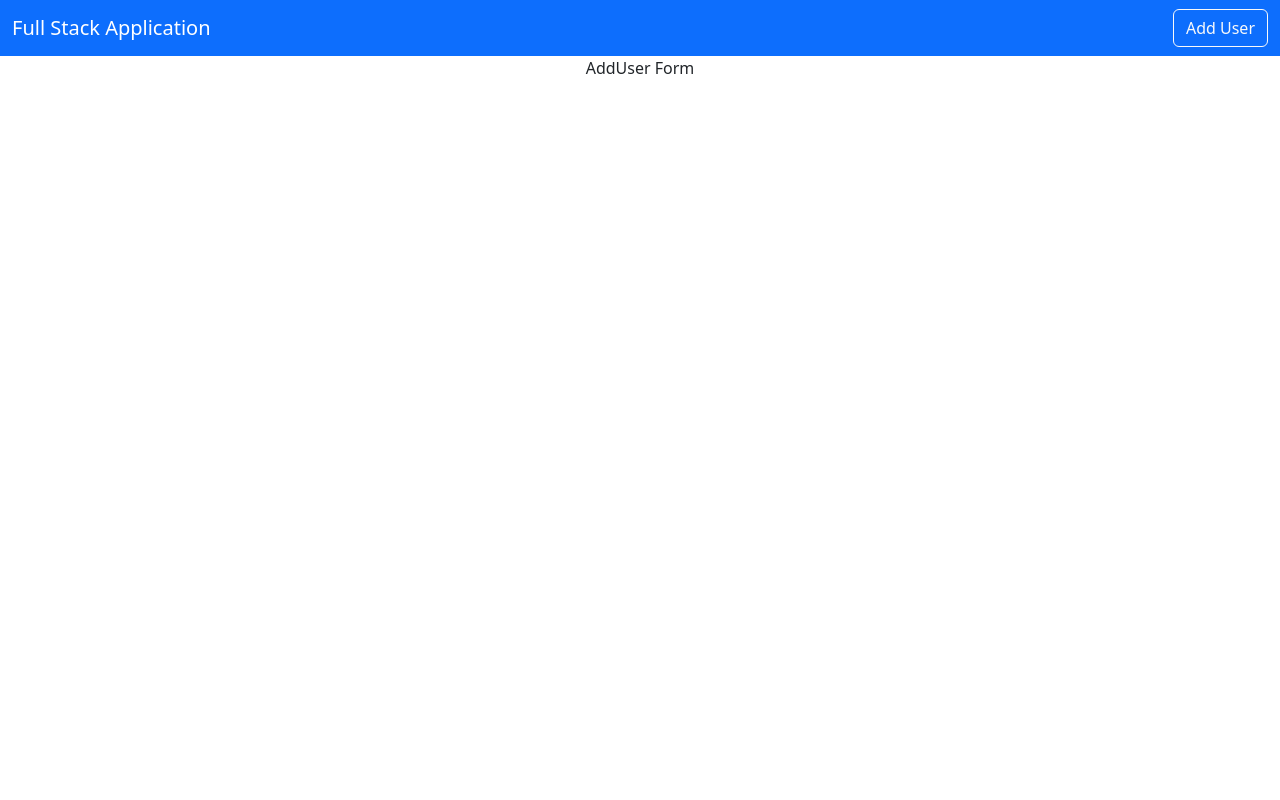
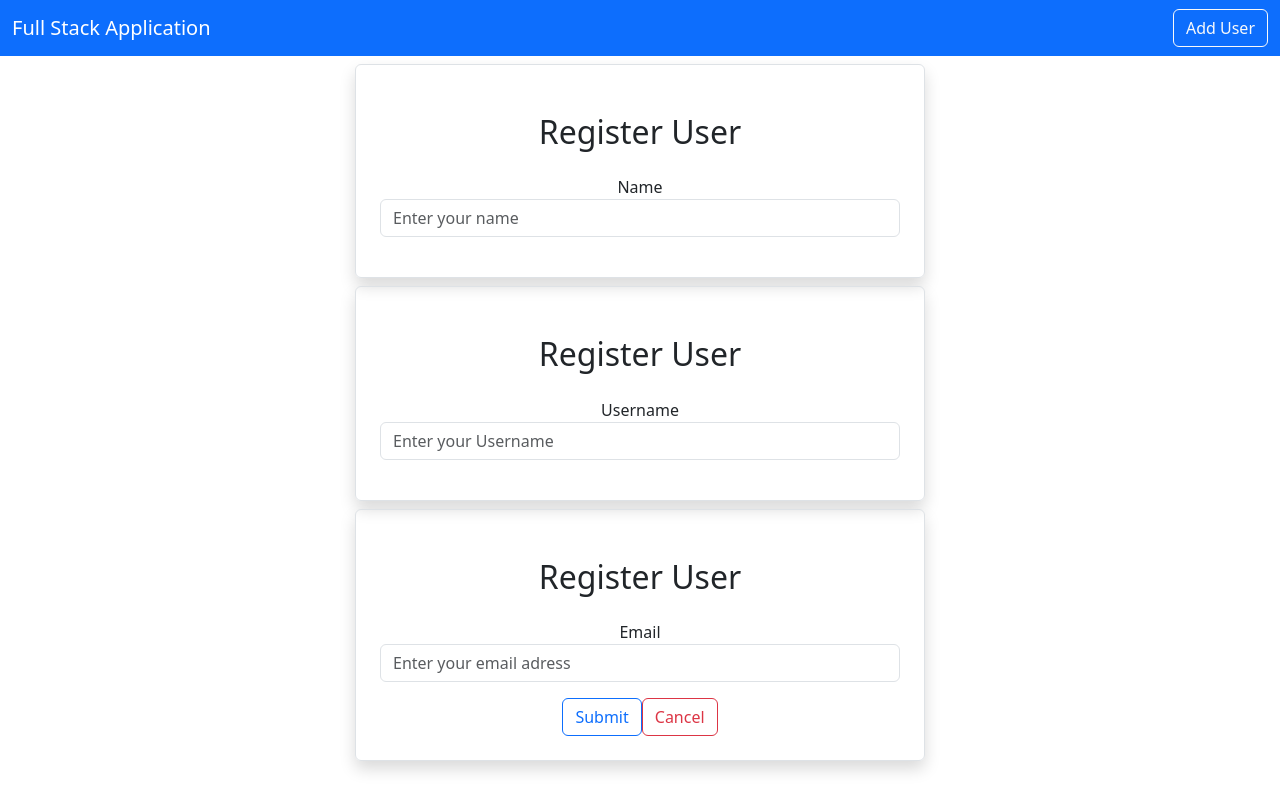
Before and after one commit to DevSofo/Full-Stack-Spring-Boot-and-React-CRUD, a React (Create React App) app: page /adduser in a window 1280 px wide. Built offline with nearby package versions, Linux system fonts and the light colour scheme.

Commit message:
Created Register User Form using React

```diff
--- a/src/users/AddUser.js
+++ b/src/users/AddUser.js
@@ -1,6 +1,43 @@
 import React from 'react'
 
 export default function AddUser() {
-  return <div>AddUser Form</div>;
+  return <div className='container'>
+    <div className='row'>
+      <div className='col-md-6 offset-md-3 border rounded p-4 mt-2 shadow'>
+          <h2 className='text-center m-4'>Register User</h2>
+          <div className='mb-3'>
+            <label htmlFor='Name' className='form-laber'>
+              Name
+            </label>
+            <input type={'text'} className='form-control'placeholder='Enter your name' name='name'/>
+          </div>
+      </div>
+      <div className='col-md-6 offset-md-3 border rounded p-4 mt-2 shadow'>
+          <h2 className='text-center m-4'>Register User</h2>
+          <div className='mb-3'>
+            <label htmlFor='Username' className='form-laber'>
+              Username
+            </label>
+            <input type={'text'} className='form-control'placeholder='Enter your Username' name='username'/>
+          </div>
+      </div>
+      <div className='col-md-6 offset-md-3 border rounded p-4 mt-2 shadow'>
+          <h2 className='text-center m-4'>Register User</h2>
+          <div className='mb-3'>
+            <label htmlFor='Email' className='form-laber'>
+              Email
+            </label>
+            <input type={'text'} className='form-control'placeholder='Enter your email adress' name='email'/>
+          </div>
+          <button type='submit' className='btn btn-outline-primary'>
+              Submit
+          </button>
+          <button type='submit' className='btn btn-outline-danger'>
+              Cancel
+          </button>
+        </div>
+    </div>
+
+  </div>;
 
 }
```
